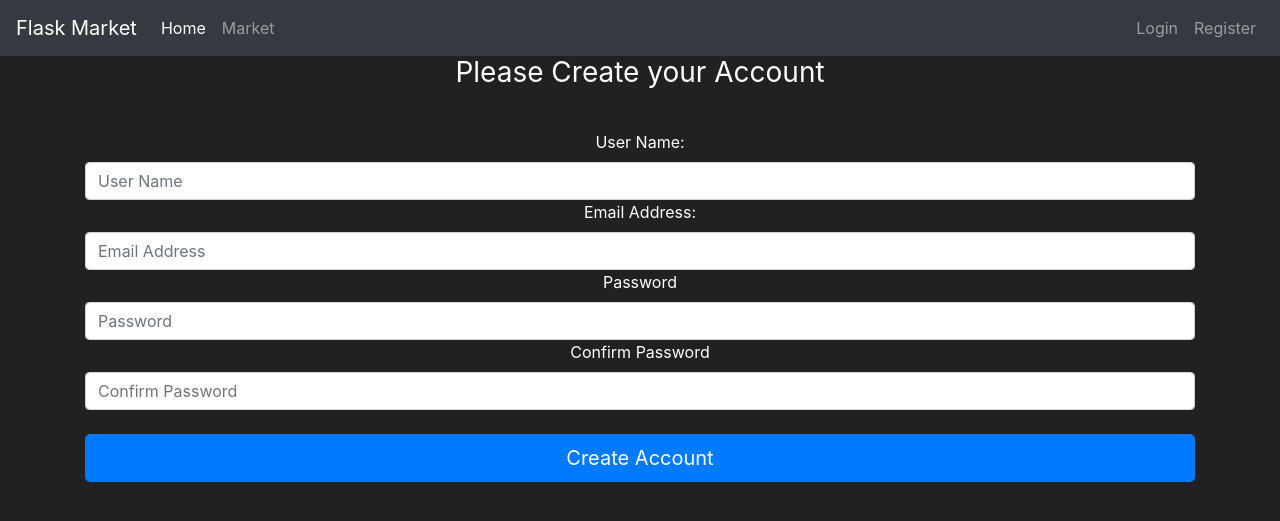
After one commit to Kennedy87670/flask, a Flask app: page /register in a window 1280 px wide. The commit adds this page. Shown: the top 521 px of the page. Run offline with Flask 2, Linux system fonts and the light colour scheme; some libraries are stand-ins or nearby versions.

Commit message:
flask-forms

```diff
--- a/web app/market/__init__.py
+++ b/web app/market/__init__.py
@@ -2,6 +2,7 @@ from flask import Flask, render_template
 from flask_sqlalchemy import SQLAlchemy
 app = Flask(__name__)
 app.config['SQLALCHEMY_DATABASE_URI'] = 'sqlite:///market.db'
+app.config["SECRET_KEY"] = '92d51cf8a4c01edec707ac81'
 db = SQLAlchemy(app)
 
 from market import routes
--- /dev/null
+++ b/web app/market/forms.py
@@ -0,0 +1,23 @@
+from xml.dom import ValidationErr
+from flask_wtf import FlaskForm
+from wtforms import StringField, PasswordField, SubmitField
+from wtforms.validators import length, EqualTo, Email, DataRequired
+from market.models import User
+class RegistrationForm(FlaskForm):
+
+    def validate_username(self, username_to_check):
+        User = User.query.filter_by(username=username_to_check).first()
+        if User:
+            raise ValidationErr('Username already exists! Please try a different username')
+
+    def validate_email_address(self, email_address_to_check):
+        email_address = User.query.filter_by(email_address=email_address_to_check).first()
+        if email_address:
+            raise ValidationErr('Email Address already exists! Please try a different email address')
+
+
+    username = StringField(label='User Name:', validators=[length(min=2, max=30), DataRequired()])
+    email_address = StringField(label='Email Address:', validators=[Email( ), DataRequired()])
+    password1 = PasswordField(label='Password', validators=[length(min=6), DataRequired()])
+    password2 = PasswordField(label='Confirm Password', validators=[EqualTo('password1'), DataRequired()])
+    submit = SubmitField(label='Create Account')
--- a/web app/market/routes.py
+++ b/web app/market/routes.py
@@ -1,6 +1,10 @@
+from crypt import methods
 from market import app
-from flask import render_template
-from market.models import Item
+from flask import render_template, redirect, url_for, flash, get_flashed_messages
+from market.models import Item, User
+from market.forms import RegistrationForm
+from market import db
+
 
 @app.route('/')
 @app.route('/home')
@@ -11,3 +15,19 @@ def home_page():
 def market_page():
     items = Item.query.all()
     return render_template('market.html', items=items)
+
+
+@app.route('/register', methods=["GET", "POST"])
+def register_page():
+    form = RegistrationForm()
+    if form.validate_on_submit():
+        user_to_create= User(username=form.username.data,
+                             email_address= form.email_address.data,
+                             password_hash=form.password1.data)
+        db.session.add(user_to_create)
+        db.session.commit()
+        return redirect(url_for('market_page'))
+    if form.errors != {}: #if there are no eror from the validation
+        for err_msg in form.errors.values():
+            flash(f"There was an error with creating a user: {err_msg}", category='danger')
+    return render_template('register.html', form=form)
--- a/web app/market/templates/base.html
+++ b/web app/market/templates/base.html
@@ -32,11 +32,24 @@
                 <a class="nav-link" href="#">Login</a>
             </li>
             <li class="nav-item">
-                <a class="nav-link" href="#">Register</a>
+                <a class="nav-link" href="{{ url_for('register_page') }}">Register</a>
             </li>
         </ul>
       </div>
     </nav>
+    {% with messages = get_flashed_messages(with_categories=true)%}
+    {% if message %}
+      {% for category, message in messages %}
+      <div class="alert alert-{{ category }}">
+        <button type="button" class=" m1-2 mb-1 close"  data-dismiss="'alert" aria-label="Close">
+          <span aria-hidden="true">&times; </span>
+        </button>
+        {{ message }}
+      </div>
+      {% endfor %}
+    {% endif %}
+    {% endwith%}
+
       {% block content %}
 
       {% endblock %}
--- /dev/null
+++ b/web app/market/templates/register.html
@@ -0,0 +1,39 @@
+{% extends 'base.html' %}
+{% block title %}
+    Registration Page
+{% endblock %}
+
+{% block content %}
+
+<body class="text-center">
+    <div class="container">
+        <form action="" method="post" class="form-register", style="color:white ;">
+            {{form.hidden_tag()}}
+            <h1 class="h3 mb-3 font-weight-normal">
+            Please Create your Account
+            </h1>
+
+        <br>
+        {{form.username.label()}}
+        {{form.username(class='form-control', placeholder='User Name')}}
+
+        {{form.email_address.label()}}
+        {{form.email_address(class='form-control', placeholder='Email Address')}}
+
+
+        {{form.password1.label()}}
+        {{form.password1(class='form-control', placeholder='Password')}}
+
+
+        {{form.password2.label()}}
+        {{form.password2(class='form-control', placeholder='Confirm Password')}}
+
+        <br>
+        {{form.submit(class="btn  btn-lg btn-block btn-primary")}}
+
+        </form>
+
+    </div>
+
+</body>
+{% endblock %}
```
Also changed, not shown: web app/market/models.py (+8 -1 lines), web app/market/market.db.
